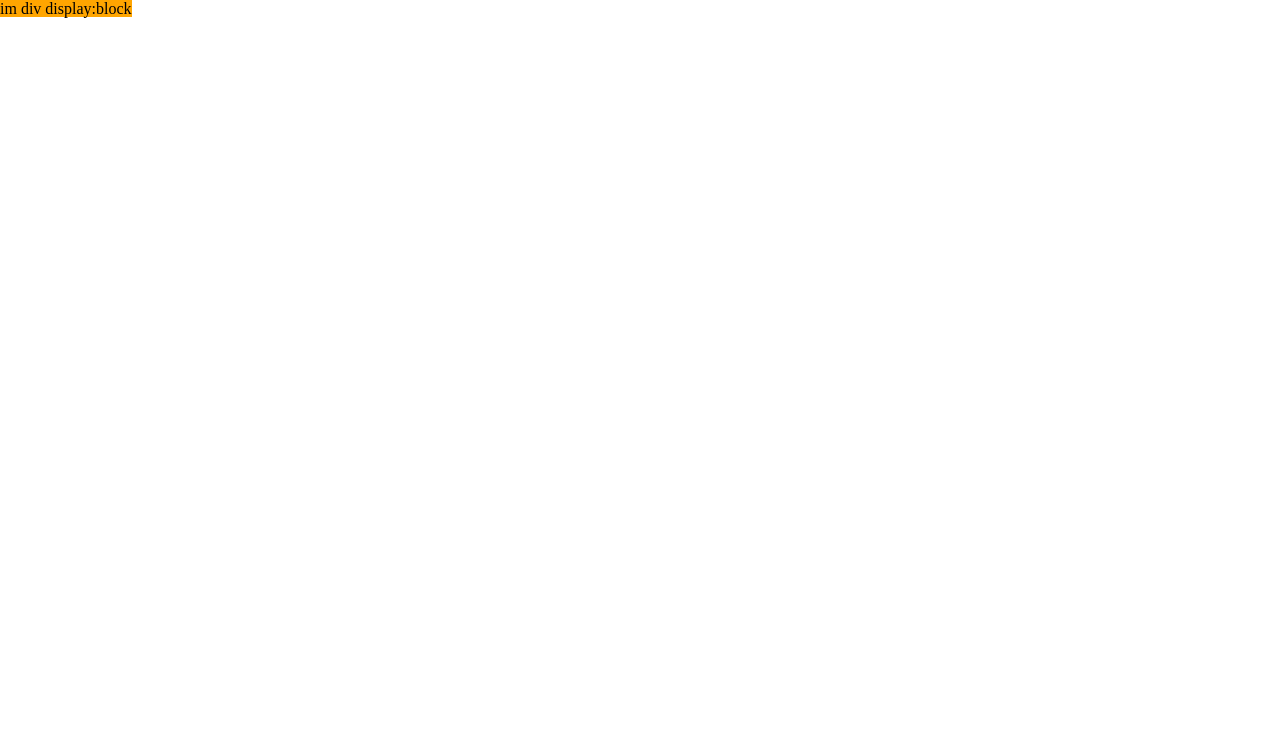
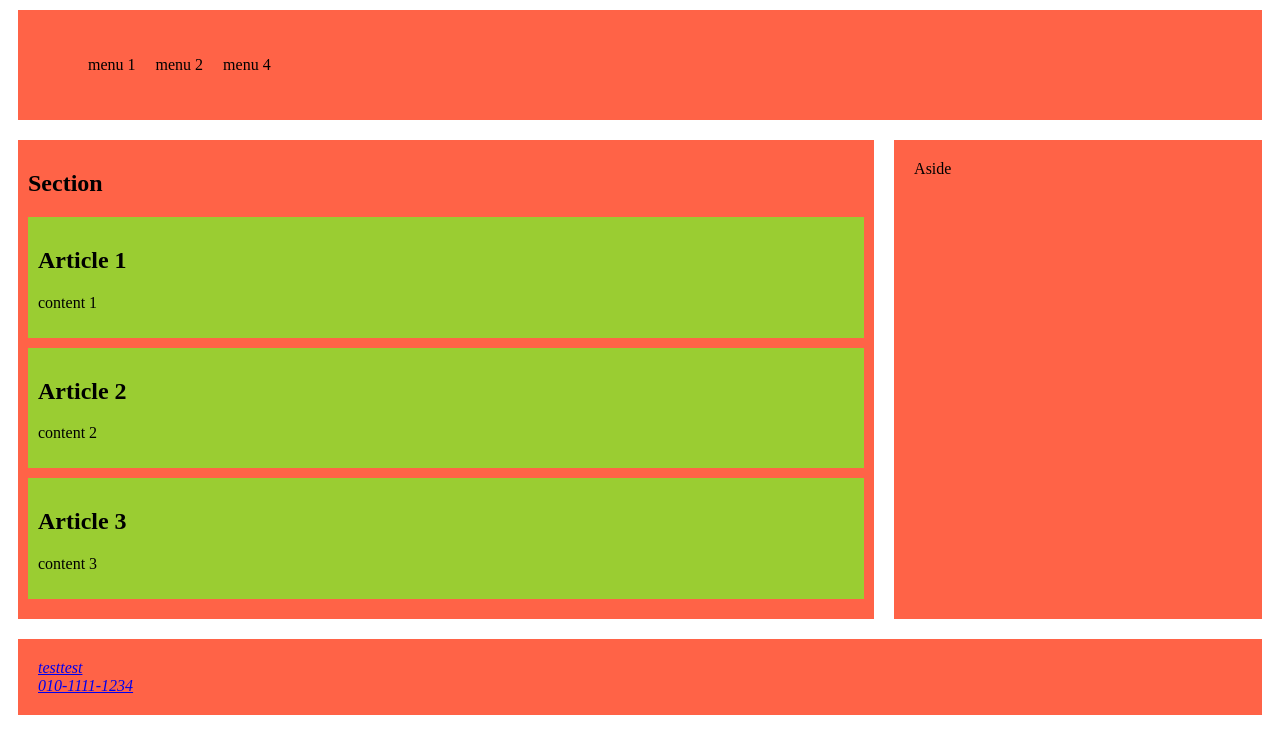
Before and after one commit to N0mercy00/HTML-CSS-practice, a plain HTML site: page index.html in a window 1280 px wide. Drawn offline with Linux system fonts and the light colour scheme.

Commit message:
HTML_example1

```diff
--- a/index.html
+++ b/index.html
@@ -2,10 +2,47 @@
 <html lang="ko">
     <head>
         <meta charset="UTF-8">
-    <title>Document</title>
+        <title>tag example</title>
         <link rel="stylesheet" href="./main.css">
     </head>
     <body>
-    <div>im div display:block</div>
+        <header>
+            <nav>
+                <ul>
+                    <li>menu 1</li>
+                    <li>menu 2</li>
+                    <li>menu 4</li>
+                </ul>
+            </nav>
+        </header>
+
+        <main>
+            <section>
+                <h1>Section</h1>
+                <article>
+                    <h2>Article 1</h2>
+                    <p>content 1</p>
+                </article>
+                <article>
+                    <h2>Article 2</h2>
+                    <p>content 2</p>
+                </article>
+                <article>
+                    <h2>Article 3</h2>
+                    <p>content 3</p>
+                </article>
+            </section>
+
+            <aside>
+                Aside
+            </aside>
+        </main>
+
+        <footer>
+            <address>
+                <a href="mailto:teset@test.com">testtest</a>
+                <a href="tel:+8210111111234">010-1111-1234</a>
+            </address>
+        </footer>
     </body>
 </html>
--- a/main.css
+++ b/main.css
@@ -1,10 +1,60 @@
-body{
-    margin:0;
-    padding:0;
+header{
+    background-color: tomato;
+    margin:10px;
+    padding:20px;
 }
-div{
-    background-color: orange;
-    width: 300px;
-    height:300px;
-    display:inline;
+
+header nav{
+
 }
+header nav ul{
+    display: flex;
+}
+header nav ul li{
+    list-style: none;
+    margin: 10px;
+}
+
+main{
+    display: flex;
+}
+
+section{
+    width: 70%;
+    background-color: tomato;
+    margin: 10px;
+    padding: 10px;
+    box-sizing: border-box;
+}
+section h1{
+
+}
+article{
+ background-color: yellowgreen;
+ margin-bottom:10px;
+ padding:10px;
+}
+article h2{
+
+}
+article p{
+
+}
+aside{
+    width:30%;
+    background-color: tomato;
+    margin: 10px;
+    padding:20px;
+    box-sizing: border-box;
+}
+footer{
+    background-color: tomato;
+    margin: 10px;
+    padding: 20px;
+}
+footer address{
+
+}
+footer address a{
+    display: block;
+}
```
Lines whose indentation alone changed are shown as unchanged.
